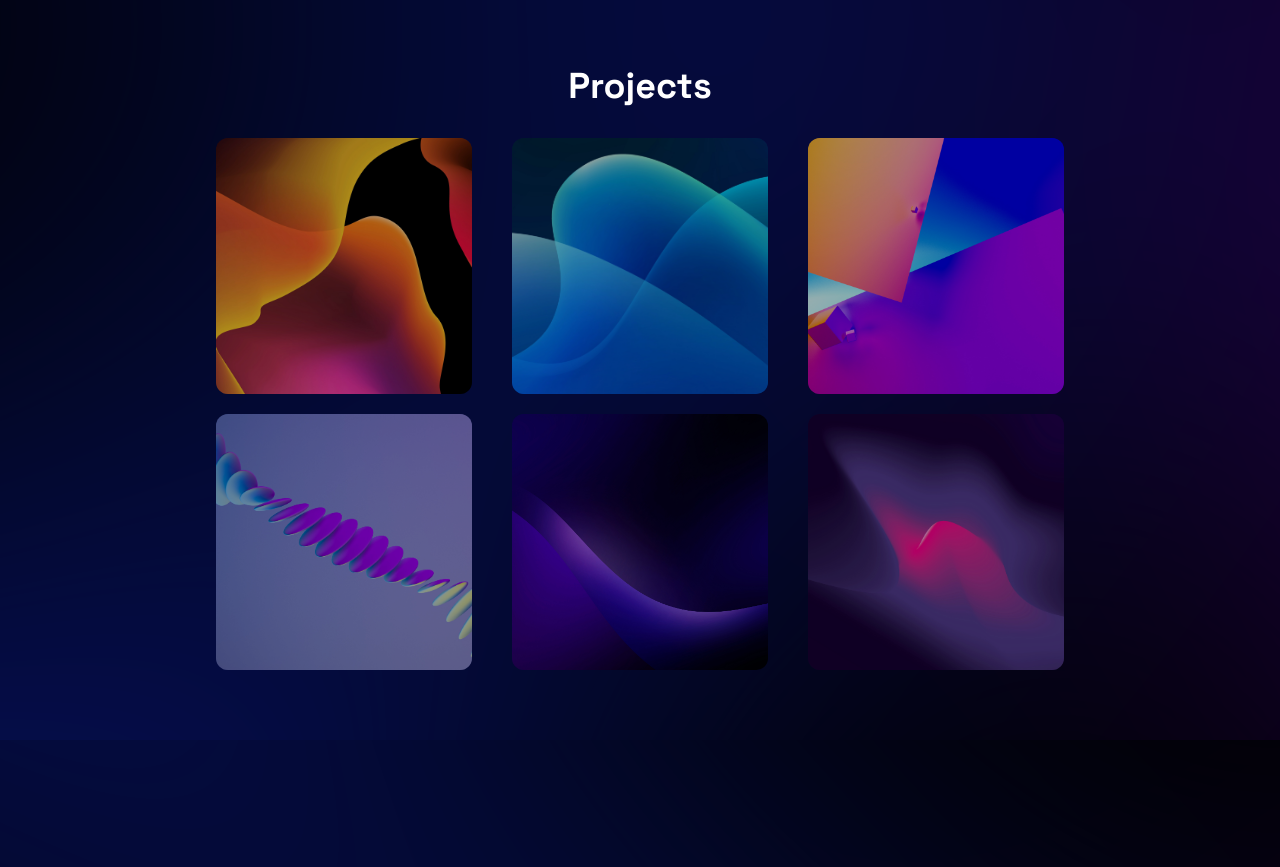
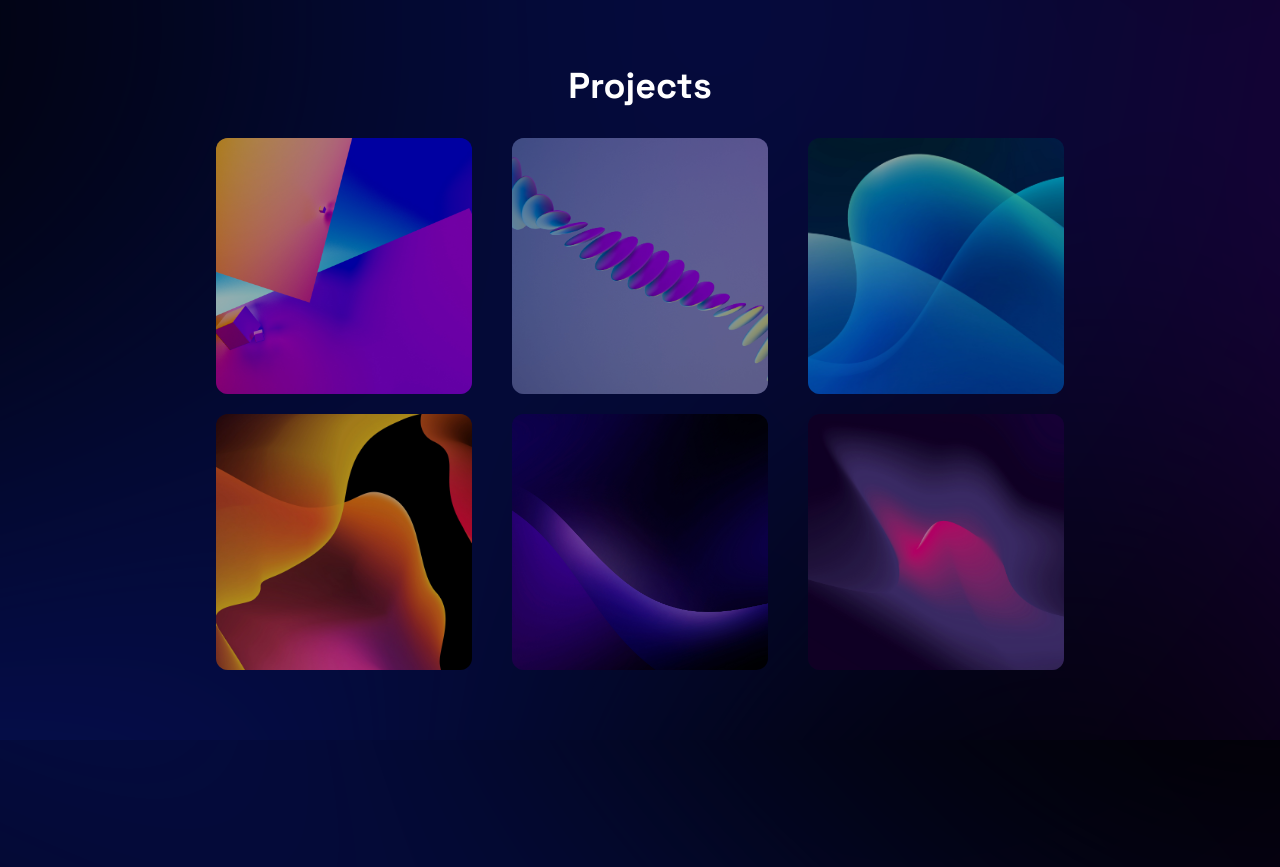
Before and after one commit to Ayush215mb/Ayush215mb-Portfolio, a React (Vite) app: page / in a window 1280 px wide. Shown: the part 700-1567 px from the top of the page. Built offline with nearby package versions, Linux system fonts and the light colour scheme.

Commit message:
added parsespy in projects and rearragned the projects

```diff
--- a/src/Components/Projects.jsx
+++ b/src/Components/Projects.jsx
@@ -20,10 +20,18 @@ const Projects = () => {
         <div className="flex  md:flex-row  flex-col gap-10">
           <motion.div>
             <ProjectsTemp
-              title="Anyvend"
-              image={project1}
-              description="Designed and developed a website that integrates with vending machines. (new version is in development) "
-              link="https://avt1-9a0bb.web.app/"
+              title="YAIT"
+              image={project3}
+              description="Your Ai Therapist, it's still in development phase so please try it out share your valuable insights so that we can improve it."
+              link="https://yait.onrender.com/"
+            />
+          </motion.div>
+          <motion.div>
+            <ProjectsTemp
+              title="Parse Spy"
+              image={project4}
+              description="A desktop app which automates social media investigations with a complete report."
+              link="https://parsespy.vercel.app/"
             />
           </motion.div>
 
@@ -35,22 +43,14 @@ const Projects = () => {
               link="https://veer-solutions.vercel.app/"
             />
           </motion.div>
-          <motion.div>
-            <ProjectsTemp
-              title="YAIT"
-              image={project3}
-              description="Your Ai Therapist, it's still in development phase so please try it out share your valuable insights so that we can improve it."
-              link="https://yait.onrender.com/"
-            />
-          </motion.div>
         </div>
         <div className="flex gap-10 md:flex-row  flex-col">
           <motion.div>
             <ProjectsTemp
-              title="COMING SOON"
-              image={project4}
-              description=""
-              link=""
+              title="Anyvend"
+              image={project1}
+              description="Designed and developed a website that integrates with vending machines. (new version is in development) "
+              link="https://avt1-9a0bb.web.app/"
             />
           </motion.div>
 
```
